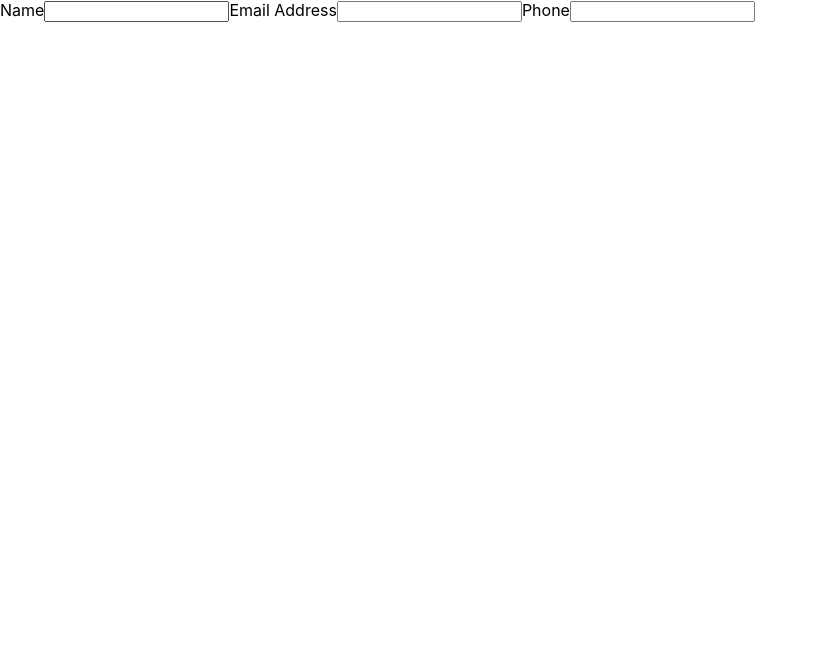
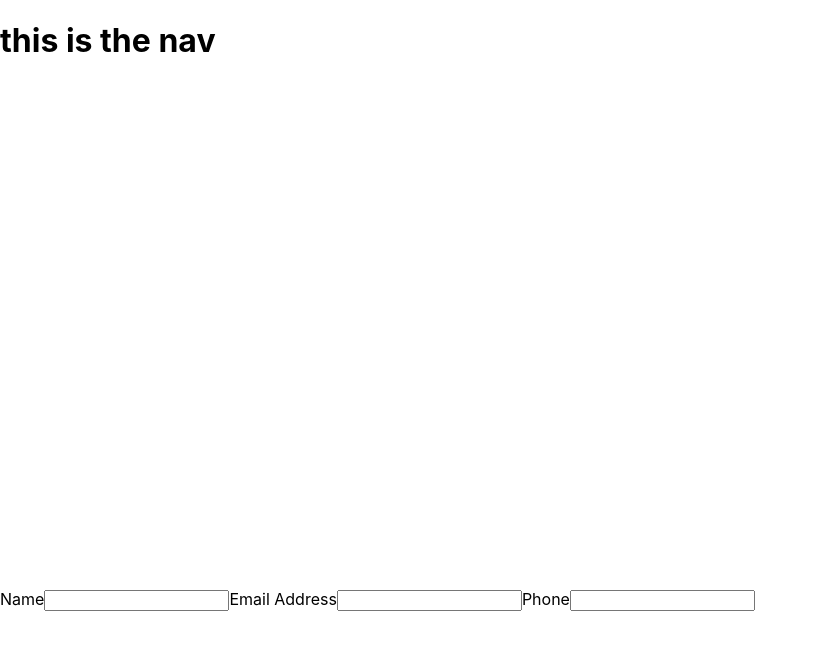
Before and after one commit to Kysonique/REACT-MultiStepForm-App, a React (Create React App) app in the folder multistep/: page / in a window 1280 px wide. Shown: the top 650 px of the page, without its empty margins (0-818 px from the left). Built offline with nearby package versions, Linux system fonts and the light colour scheme.

Commit message:
saving edits to navbar

```diff
--- a/multistep/src/App.js
+++ b/multistep/src/App.js
@@ -1,11 +1,15 @@
 import './App.css';
 import FormCard from './components/FormCard';
 import React from 'react';
+import NavBar from './components/NavBar';
 
 
 function App(){
   return (
-    <FormCard/>
+    <>
+    <div className='nav-bar'><NavBar/></div>
+      <FormCard/>
+    </>
   )
 }
 
--- a/multistep/src/components/NavBar.js
+++ b/multistep/src/components/NavBar.js
@@ -4,7 +4,7 @@ class NavBar extends React.Component {
     constructor(cards){
         super(cards);
         this.state = {
-            cardsMap: {},
+            cardsMap: "",
         }
     }
 
```
